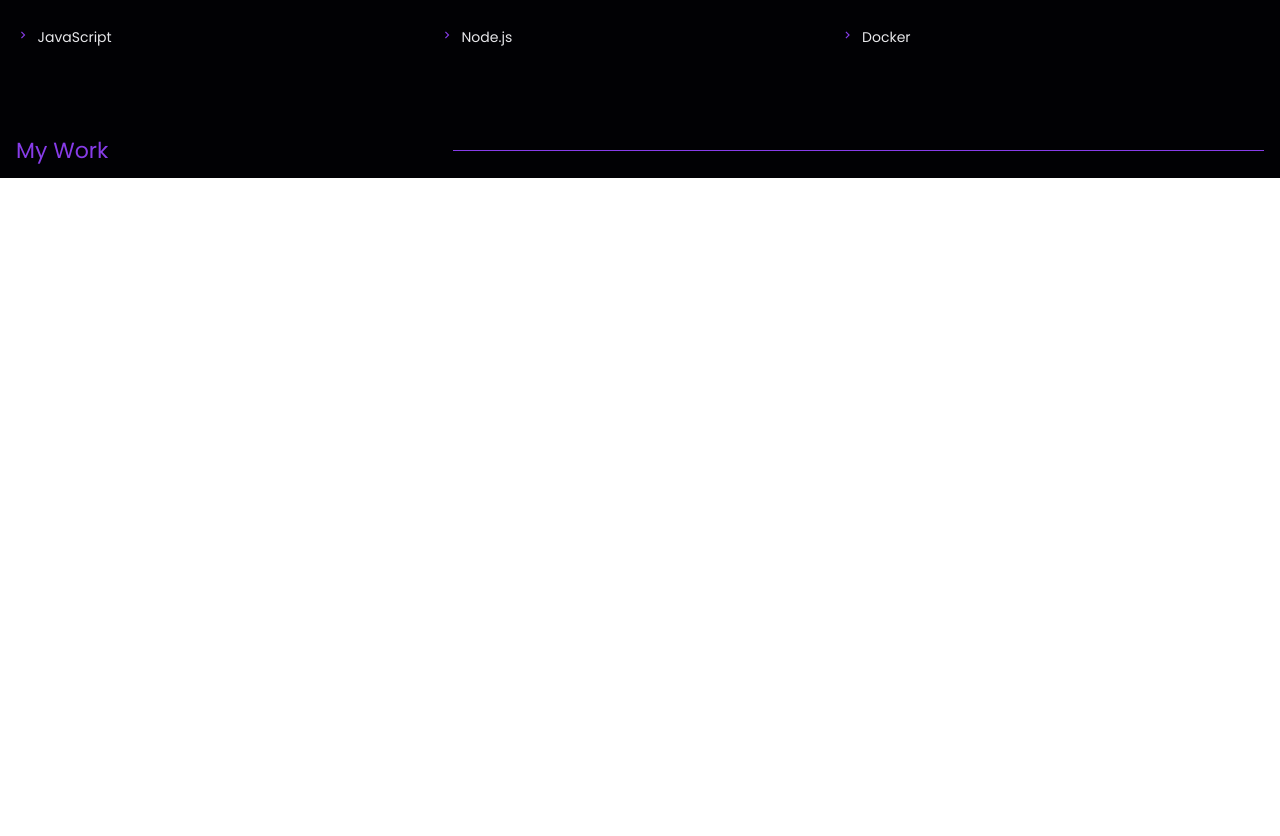
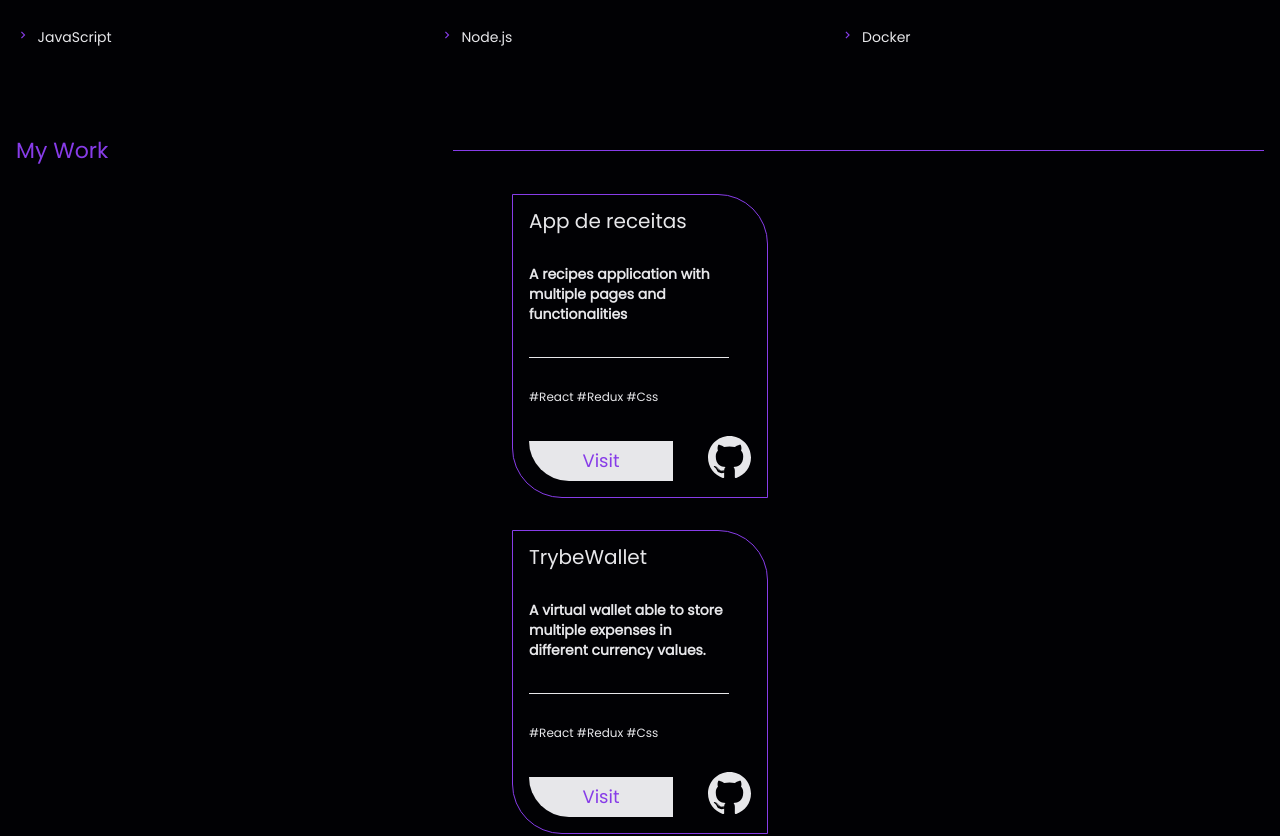
Before and after one commit to Breno-Albuquerque/Breno-Albuquerque.github.io, a React (Create React App) app: page / in a window 1280 px wide. Shown: the part 1408-2244 px from the top of the page. Before the commit the page ends 1586 px from the top, so only its background shows below. Built offline with nearby package versions, Linux system fonts and the light colour scheme.

Commit message:
feat: Work.js and Card.js done

```diff
--- a/src/App.js
+++ b/src/App.js
@@ -14,6 +14,7 @@ const ContentContainer = styled.div`
   box-sizing: border-box;
 
   background-color: ${props => props.theme.black};
+  font-family: 'Poppins', sans-serif;
 `
 
 function App() {
--- a/src/components/Work.js
+++ b/src/components/Work.js
@@ -1,11 +1,14 @@
 import React from 'react';
 import styled from 'styled-components';
+import Card from '../subComponents/Card';
+import { projects } from '../data/projects';
 
 const Container = styled.section`
   font-family: 'Poppins', sans-serif;
 
   display: flex;
   flex-direction: column;
+  align-items: center;
 
   box-sizing: border-box;
   padding: 16px;
@@ -17,6 +20,8 @@ const Box = styled.div`
   display: flex;
   align-items: center;
   justify-content: space-between;
+
+  margin-bottom: 32px;
 `
 
 const Title = styled.h3`
@@ -31,6 +36,11 @@ const Line = styled.span`
   height: 1px;
 `
 
+const WorkList = styled.ul`
+  display: flex;
+  flex-direction: column;
+`
+
 function Work() {
   return (
     <Container>
@@ -38,6 +48,11 @@ function Work() {
         <Title>My Work</Title>
         <Line />
       </Box>
+      <WorkList>
+        { projects.map((project) => (
+          <Card project={ project } />
+        )) }
+      </WorkList>
     </Container>
   )
 }
--- a/src/data/projects.js
+++ b/src/data/projects.js
@@ -23,20 +23,4 @@ export const projects = [
     techs: ['#React', '#Redux', '#Css'],
     repository: 'https://github.com/breno-albuquerque/trivia-game'
   },
-  {
-    id: 4,
-    name: "Memory Game",
-    description: "A simple memory game",
-    link: "#",
-    techs: ['#React', '#Redux', '#Css'],
-    repository: '#'
-  },
-  {
-    id: 5,
-    name: "Nutrients",
-    description: "A app to calculate and save your diet",
-    link: "#",
-    techs: ['#React', '#Redux', '#Css'],
-    repository: '#'
-  }
 ]
--- a/src/subComponents/Card.js
+++ b/src/subComponents/Card.js
@@ -1,8 +1,94 @@
 import React from 'react'
+import styled from 'styled-components';
+import github from '../images/github.svg';
 
-function Card() {
+const Container = styled.div`
+  background: none;
+  color: ${props => props.theme.white};
+  border-radius: 0 50px 0 50px;
+  border: 1px solid ${props => props.theme.purple1};
+
+  width: 256px;
+  min-height: 304px;
+
+  box-sizing: border-box;
+  padding: 16px;
+
+  margin-bottom: 32px;
+
+  display: flex;
+  flex-direction: column;
+  justify-content: space-between;
+`
+
+const Footer = styled.footer`
+  display: flex;
+  justify-content: space-between;
+  align-items: flex-end;
+`
+
+const Anchor = styled.a`
+  display: flex;
+  justify-content: center;
+  align-items: center;
+
+  background-color: ${props => props.theme.white};
+  color: ${props => props.theme.purple1};
+  text-decoration: none;
+
+  border-radius: 0 0 0 50px;
+  padding: 0 8px;
+
+  width: 128px;
+  height: 40px;
+
+  font-size: 18px;
+`
+
+const CardTitle = styled.h2`
+  width: 100%;
+  font-size: 20px;
+`
+
+const CardDescription = styled.p`
+  font-weight: 900;
+  font-size: 14px;
+
+  width: 90%;
+
+  text-align: left;
+  line-height: 20px;
+`
+
+const Line = styled.span`
+  background-color: ${props => props.theme.white};
+
+  width: 90%;
+  height: 1px;
+`
+
+const Tags = styled.p`
+  font-size: 12px;
+`
+
+const Github = styled.a`
+
+`
+
+function Card(props) {
+  const { id, name, description, link, techs } = props.project;
+
   return (
-    <div>Card</div>
+    <Container id={ id } >
+      <CardTitle>{ name }</CardTitle>
+      <CardDescription>{ description }</CardDescription>
+      <Line />
+      <Tags>{ techs.map((tech) => <span>{' '}{ tech }</span>) }</Tags>
+      <Footer>
+        <Anchor href={ link }>Visit</Anchor>
+        <Github href='#'><img src={ github } alt="Github Icon" ></img></Github>
+      </Footer>
+    </Container>
   )
 }
 
```
